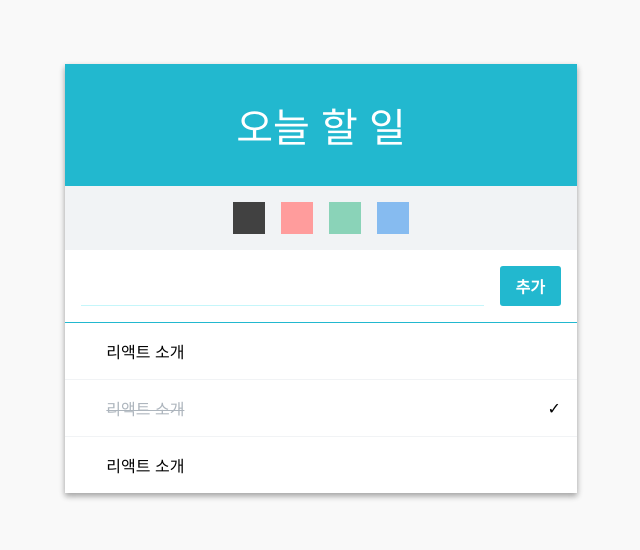
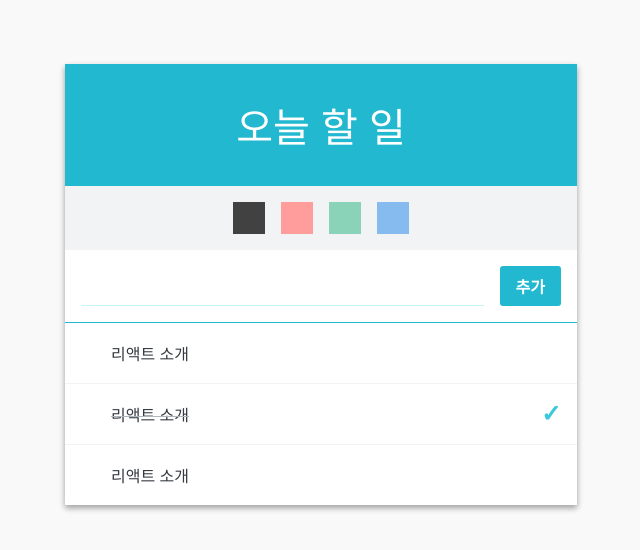
Before and after one commit to hyewonji/todolist_react, a React (Create React App) app: page / in a window 1280 px wide. Shown: the top 550 px of the page, without its empty margins (319-959 px from the left). Built offline with nearby package versions, Linux system fonts and the light colour scheme.

Commit message:
Put TodoItem On The TodoItemList With Selected Color

```diff
--- a/src/App.js
+++ b/src/App.js
@@ -96,7 +96,7 @@ class App extends Component {
           onCreate={handleCreate}
         />
       )} palette={<Palette color={color} onColorClick={handleColors} />}>
-        <TodoItemList todos={todos} onToggle={handleToggle} onRemove={handleRemove} />
+        <TodoItemList todos={todos} color={color} onToggle={handleToggle} onRemove={handleRemove} />
       </TodoListTemplate>
     );
   }
--- a/src/components/TodoItem.css
+++ b/src/components/TodoItem.css
@@ -24,6 +24,7 @@
 .remove{
     margin-right: 1rem;
     color:#e64980;
+    font-size: 1.5rem;
     font-weight: 600;
     opacity: 0;
 }
@@ -38,7 +39,7 @@
     color:#adb5bd;
 }
 
-.checked-mark{
+.check-mark{
     font-size: 1.5rem;
     line-height: 1rem;
     margin-left: 1rem;
--- a/src/components/TodoItem.js
+++ b/src/components/TodoItem.js
@@ -8,7 +8,10 @@ class TodoItem extends Component {
     }
 
     render() {
-        const { text, checked, id, onToggle, onRemove } = this.props;
+        const { text, color, checked, id, onToggle, onRemove } = this.props;
+        const style = {
+            color: color
+        }
 
         return (
             <div className="todo-item" onClick={() => onToggle(id)}>
@@ -20,7 +23,7 @@ class TodoItem extends Component {
                 }>&times;</div>
                 <div className={`todo-text ${checked ? ' checked' : ''}`}>
                     {/*classnames('todo-text',{checked} 로도 작성 할 수 있다.*/}
-                    <div>{text}</div>
+                    <div style={style}>{text}</div>
                 </div>
                 {
                     checked && (<div className="check-mark">✓</div>)
--- a/src/components/TodoItemList.js
+++ b/src/components/TodoItemList.js
@@ -8,7 +8,7 @@ class TodoItemList extends Component {
     }
 
     render() {
-        const { todos, onToggle, onRemove } = this.props;
+        const { todos, color, onToggle, onRemove } = this.props;
 
         const todoList = todos.map(
             ({ id, text, checked }) => (
@@ -17,6 +17,7 @@ class TodoItemList extends Component {
                         todos.map((todo)=>(<TodoItem {...todo}/>))를 이용하면 내부 값들이 모두 자동으로 props로 설정이 된다. */
                     id={id}
                     text={text}
+                    color={color}
                     checked={checked}
                     onToggle={onToggle}
                     onRemove={onRemove}
```
Also changed, not shown: 1 other file (tests, documents, lock files or other folders).
